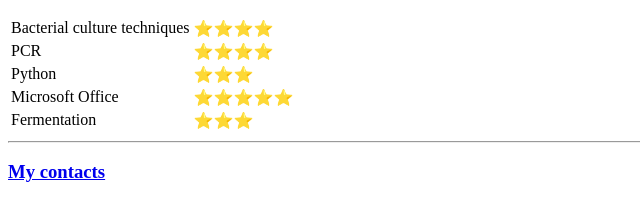
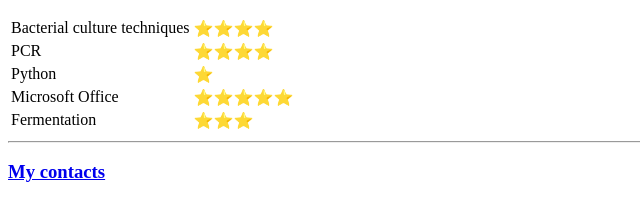
Before and after one commit to Haranyi/CV, a plain HTML site: page index.html in a window 1280 px wide. Shown: the part 652-851 px from the top of the page, 0-640 px from the left. Drawn offline with Linux system fonts and the light colour scheme.

Commit message:
Update index.html
Skill changes

```diff
--- a/index.html
+++ b/index.html
@@ -58,7 +58,7 @@
     </tr>
     <tr>
       <td>Python</td>
-      <td>⭐⭐⭐</td>
+      <td>⭐</td>
     </tr>
     <tr>
       <td>Microsoft Office</td>
```
